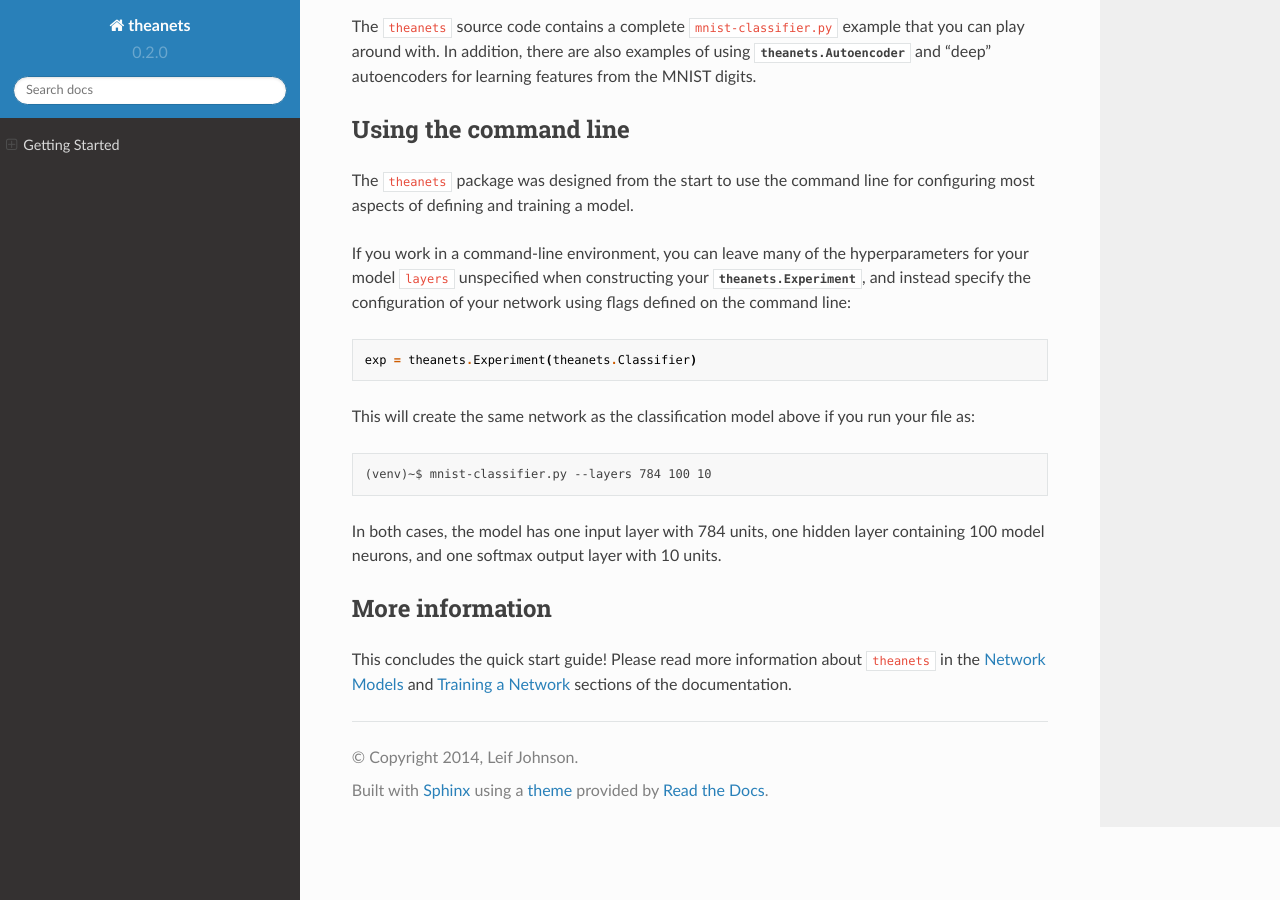
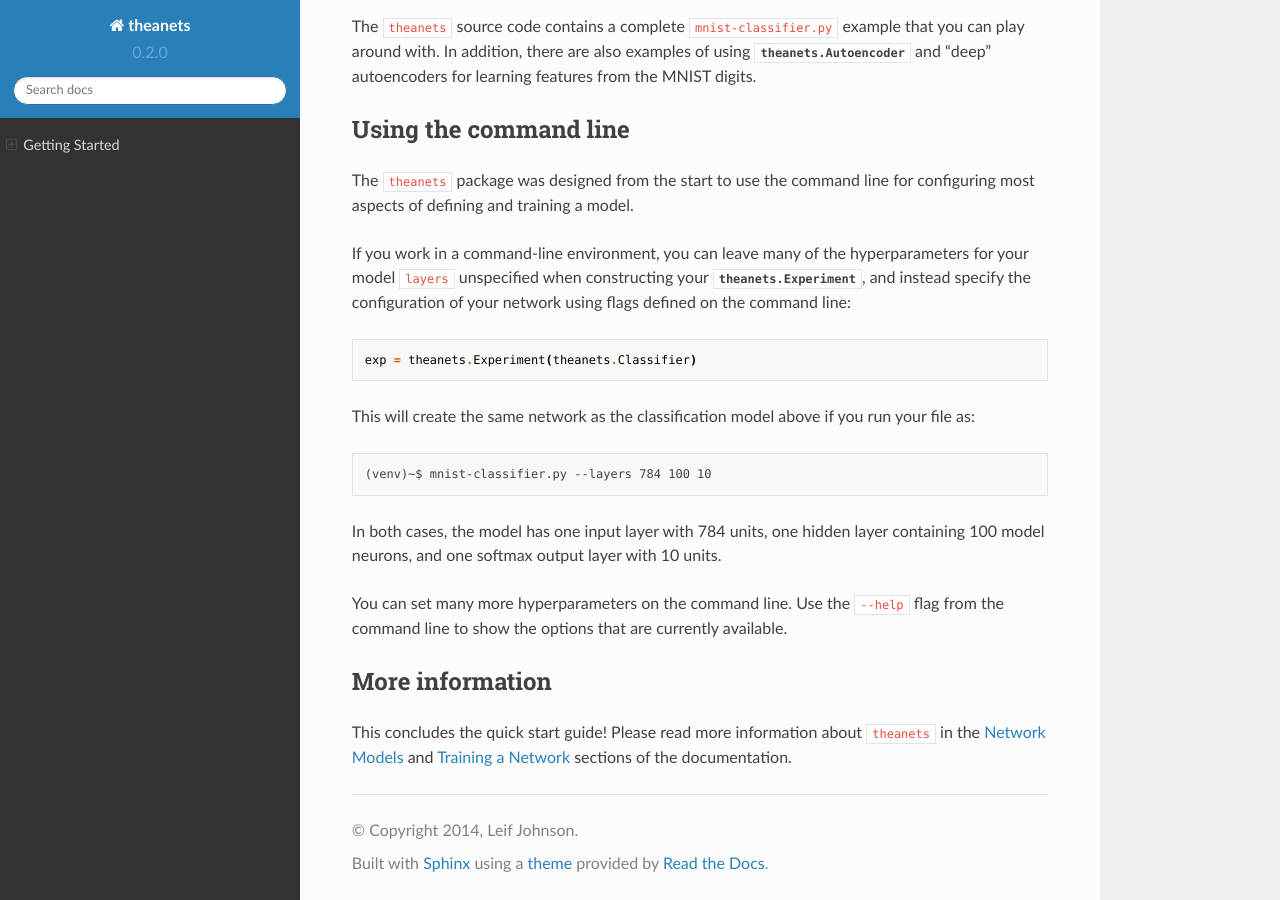
Before and after one commit to lmjohns3/theanets, a Sphinx documentation site: the page built from docs/quickstart.rst, in a window 1280 px wide and 900 px high, scrolled down 5695 px. Built offline with Sphinx 7.4.7 and the Read the Docs theme 2.0.0, drawn with Linux system fonts in a browser that asks for light colours.

Commit message:
Add description of command-line --help flag.

```diff
--- a/docs/quickstart.rst
+++ b/docs/quickstart.rst
@@ -307,6 +307,9 @@ your file as::
 In both cases, the model has one input layer with 784 units, one hidden layer
 containing 100 model neurons, and one softmax output layer with 10 units.
 
+You can set many more hyperparameters on the command line. Use the ``--help``
+flag from the command line to show the options that are currently available.
+
 More information
 ================
 
```
